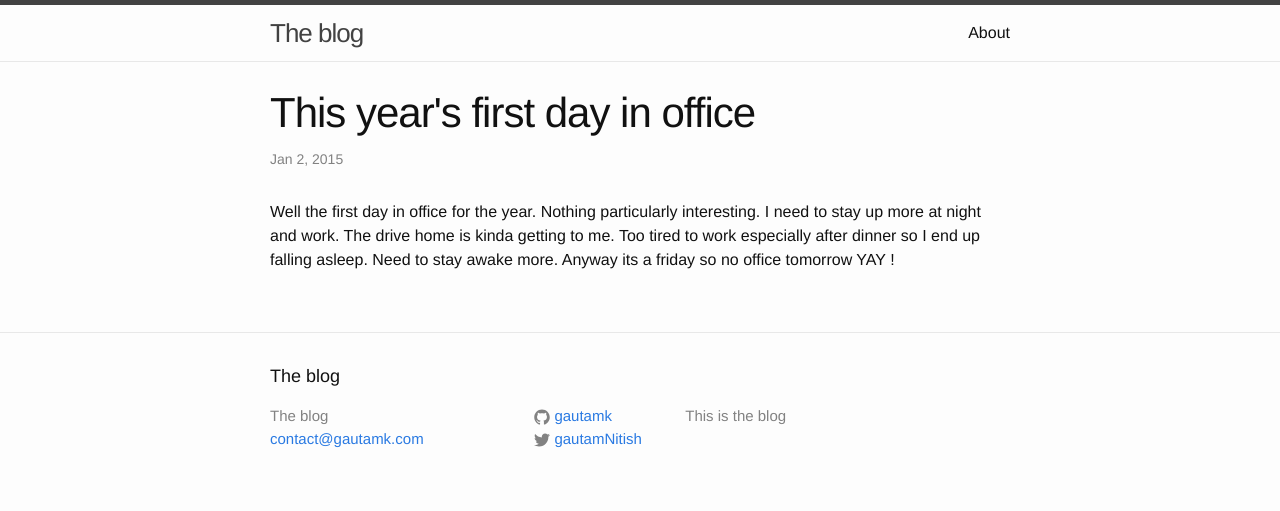
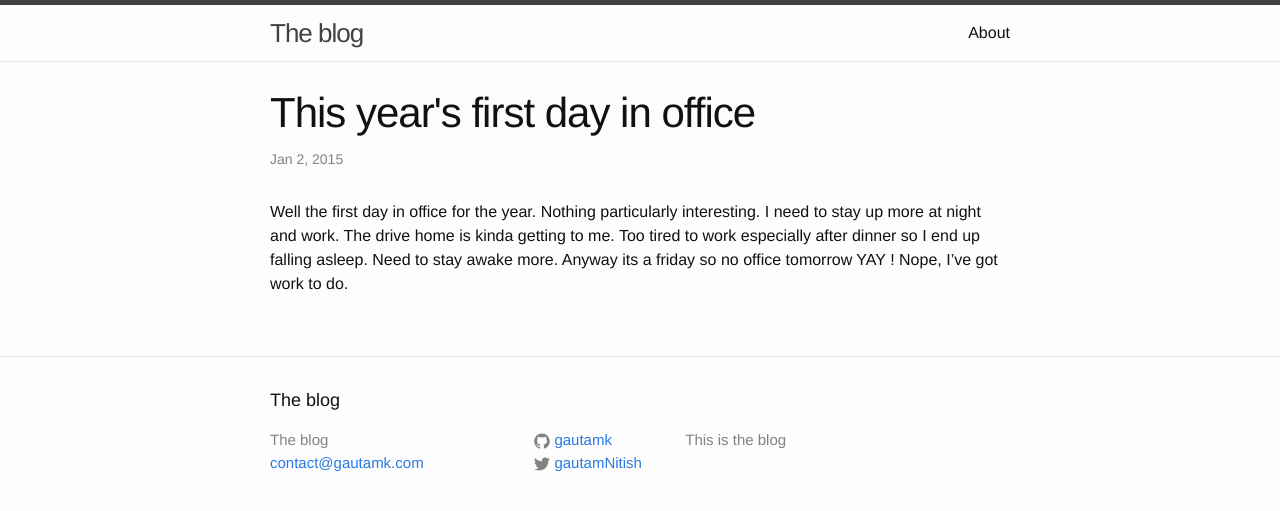
Before and after one commit to gautamk/gautamk.github.io, a Jekyll site: the page built from _posts/2015-01-02-this-years-first-day-in-office.md, in a window 1280 px wide. Shown: the top 511 px of the page. Built offline with Jekyll 4.4.1, drawn with Linux system fonts in a browser that asks for light colours; comment, search, counter and statistics services are not loaded.

```diff
--- a/_layouts/post.html
+++ b/_layouts/post.html
@@ -13,6 +13,7 @@ layout: default
   </article>
 
 </div>
+{% if page.comments %}
 <div class="comments">
     <div id="disqus_thread"></div>
     <script type="text/javascript">
@@ -30,3 +31,4 @@ layout: default
         Please enable JavaScript to view the <a href="http://disqus.com/?ref_noscript">comments powered by Disqus.</a>
     </noscript>
 </div>
+{% endif %}
--- a/_posts/2014-12-30-hello-world.markdown
+++ b/_posts/2014-12-30-hello-world.markdown
@@ -2,7 +2,8 @@
 layout: post
 title:  "Hello World!"
 date:   2014-12-30 08:33:28
-categories: jekyll update
+categories: blog
+comments: True
 ---
 
 So this is the first post eh ? Well here goes.
--- a/_posts/2014-12-31-new-year--just-another-day.markdown
+++ b/_posts/2014-12-31-new-year--just-another-day.markdown
@@ -1,8 +1,8 @@
 ---
 layout: post
 title: New year ? Its just another day
-categories: new-year 2015
-tags: []
+categories: blog
+tags: new-year 2015
 date:   2014-12-31 08:48:28
 
 ---
--- a/_posts/2015-01-02-this-years-first-day-in-office.md
+++ b/_posts/2015-01-02-this-years-first-day-in-office.md
@@ -1,11 +1,10 @@
 ---
 layout: post
 title: This year's first day in office
-categories: []
+categories: blog
 tags: []
 published: True
 date: 2015-01-02 18:56:41
-
 ---
 
-Well the first day in office for the year. Nothing particularly interesting. I need to stay up more at night and work. The drive home is kinda getting to me. Too tired to work especially after dinner so I end up falling asleep. Need to stay awake more. Anyway its a friday so no office tomorrow YAY !
+Well the first day in office for the year. Nothing particularly interesting. I need to stay up more at night and work. The drive home is kinda getting to me. Too tired to work especially after dinner so I end up falling asleep. Need to stay awake more. Anyway its a friday so no office tomorrow YAY ! Nope, I've got work to do.
```
Also changed, not shown: _posts/2015-01-01-a-new-year-yay-nope-.md (+1 -0 lines), _posts/2015-01-03-no-more-rambling-complaining-or-cynicism.md (added, +12 -0 lines).
